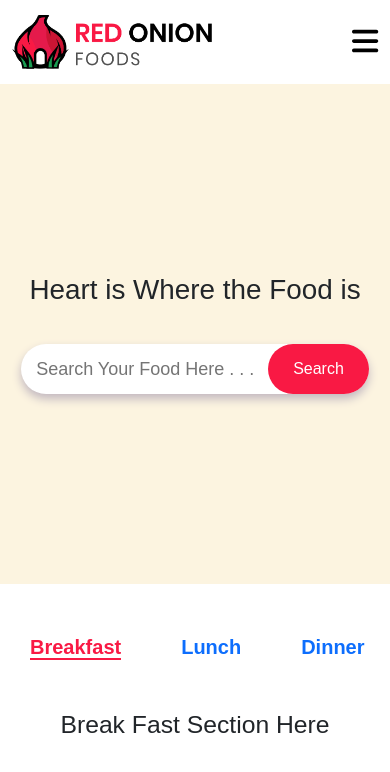
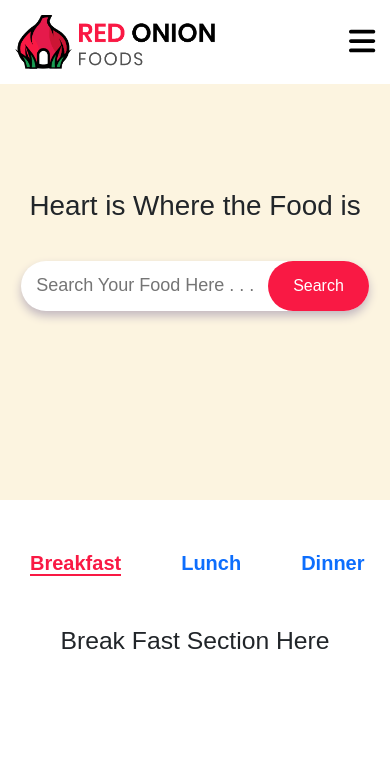
Before and after one commit to shafik720/Red-onion-restaurant, a React (Create React App) app: page / in a window 390 px wide. Shown: the top 772 px of the page. Built offline with nearby package versions, Linux system fonts and the light colour scheme; the HTML template or start-up script is replaced by a standard one.

Commit message:
making navbar responsive

```diff
--- a/src/Pages/Header/Header.css
+++ b/src/Pages/Header/Header.css
@@ -3,10 +3,12 @@
     display: flex;
     justify-content: space-between;
     align-items: center;
+    z-index: 50 ;
 }
 .header-div img{
     width: 200px;
     padding: 15px 0;
+    z-index: 50;
 }
 .right-header a{
     text-decoration: none;
@@ -30,8 +32,36 @@
 
 
 @media only screen and (max-width:680px){
+    .header-div-parent{
+        position: relative;
+    }
+    .header-div{
+        z-index: 50 ;
+        position: absolute;
+        background: white;
+        left: 0;
+        top: 0;
+        width: 100%;
+        padding: 0 15px;
+        z-index: 500;
+    }
     .right-header{
-        display: none;
+        display: flex;
+        flex-direction: column;
+        justify-content: center;
+        row-gap: 15px;
+        align-items: center;
+        position: absolute;
+        top: -500px;
+        left: 0;
+        background-color: white;
+        width: 100%;
+        height: 300px;
+        transition: all 0.3s;
+        z-index: -10 ;
+    }
+    .right-header.active{
+        top: 40px;
     }
     .mobile-menu{
         display: block;
--- a/src/Pages/Header/Header.js
+++ b/src/Pages/Header/Header.js
@@ -7,19 +7,24 @@ import { faCartShopping, faBars } from '@fortawesome/free-solid-svg-icons';
 
 
 const Header = () => {
+    function menuShow(){
+        const rightHeader = document.querySelector('.right-header');
+
+        rightHeader.classList.add('active');
+    }
     return (
         <div>
-            <div className="container">
+            <div className="container header-div-parent">
                 <div className="header-div">
                     <div className="left-header">
                         <Link to='/'><img src={headerLogo} alt="" /></Link>
                     </div>
-                    <div className="right-header">
+                    <div className="right-header ">
                         <Link to='/cart'><FontAwesomeIcon icon={faCartShopping}></FontAwesomeIcon></Link>
                         <Link className='commonLink' to='/login'>Login</Link>
                         <Link className='commonLink' to='/signup'>Sign Up</Link>
                     </div>
-                    <div className="mobile-menu">
+                    <div onClick={menuShow} className="mobile-menu">
                             <span><FontAwesomeIcon icon={faBars}></FontAwesomeIcon></span>
                         </div>
                 </div>
```
